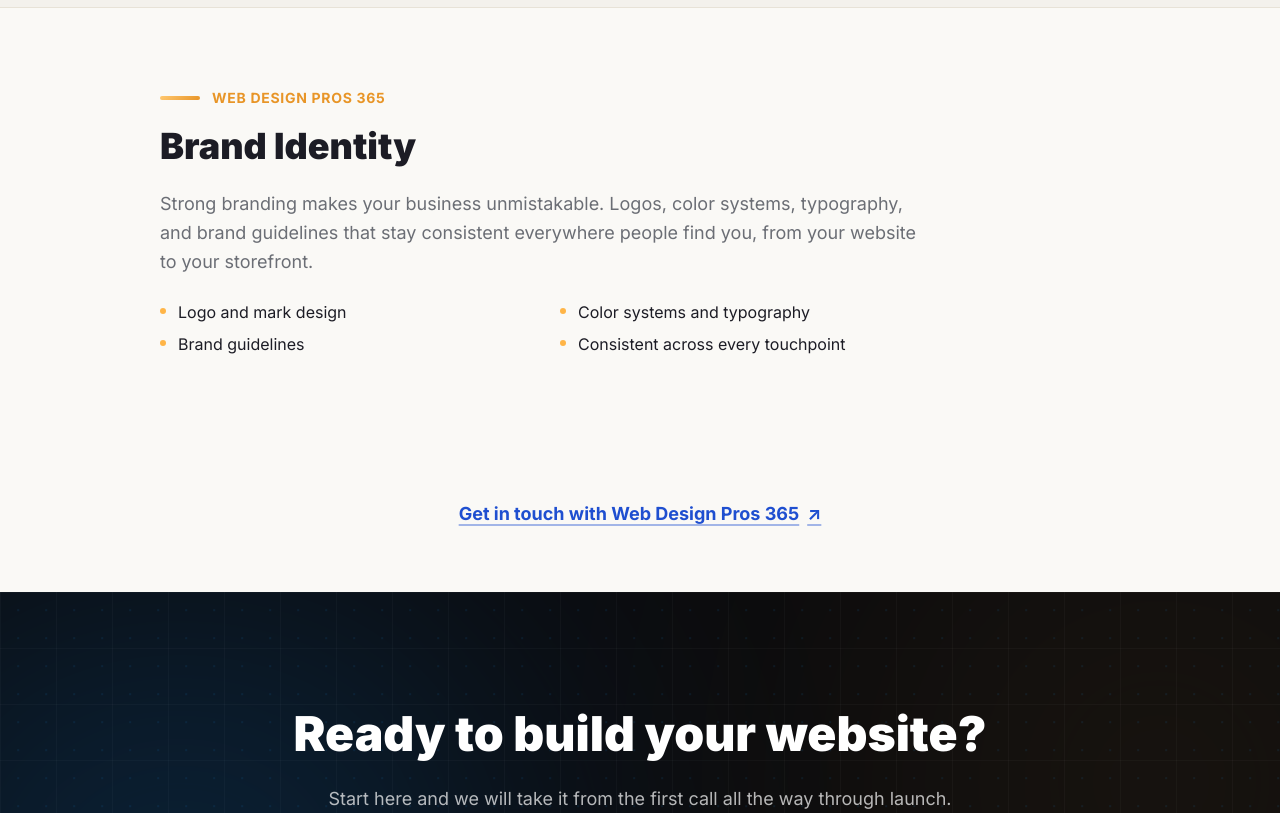
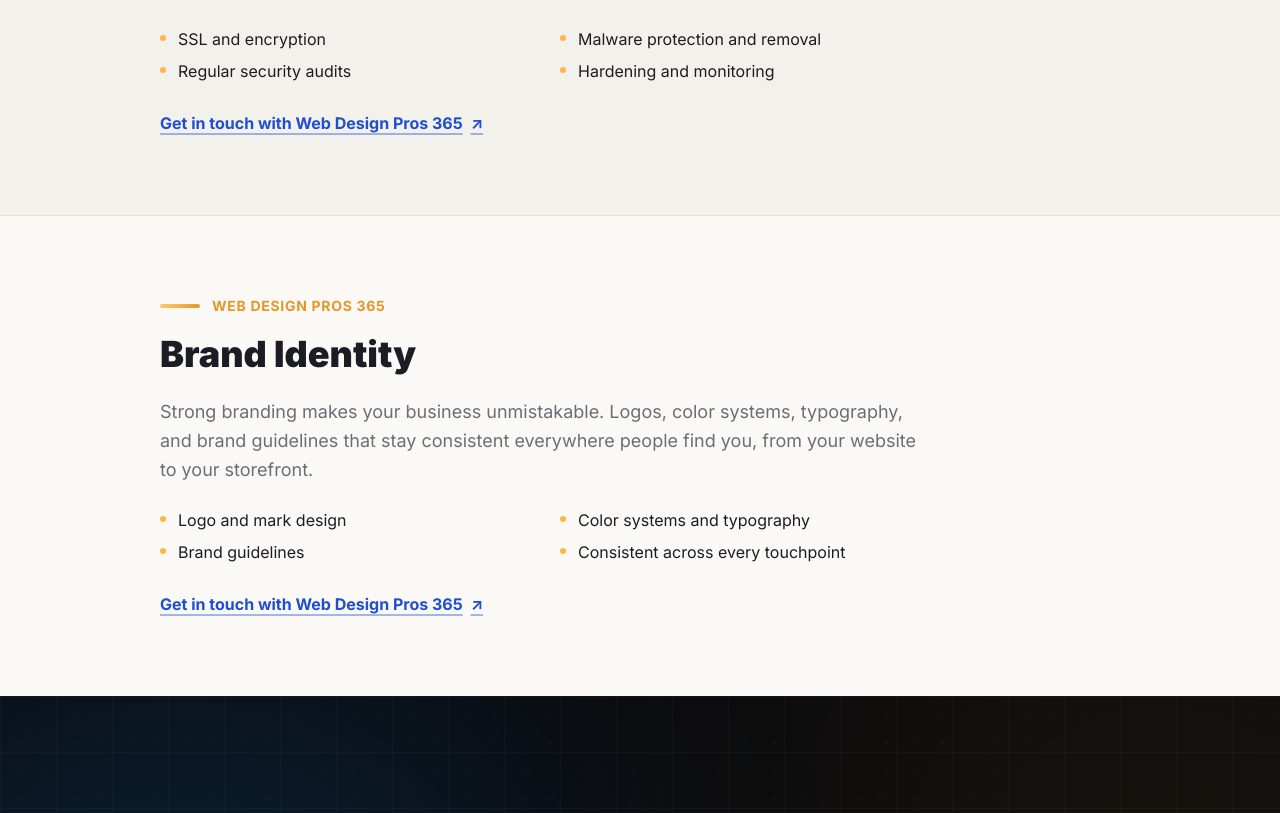
Before and after one commit to AppStudioPros/mobile-computer-specialists, a Next.js app: page /websites in a window 1280 px wide. Shown: the part 2829-3642 px from the top of the page. Built offline with nearby package versions, Linux system fonts and the light colour scheme.

Commit message:
Websites: move branded text link into every section (was single bottom link)

```diff
--- a/src/components/branded/WdpPitch.tsx
+++ b/src/components/branded/WdpPitch.tsx
@@ -99,32 +99,26 @@
                     ))}
                   </ul>
                 )}
+
+                {/* Per-section branded text link (brand blue, purple hover) */}
+                <a
+                  href={ctaHref}
+                  target="_blank"
+                  rel="noopener noreferrer"
+                  className="group mt-7 inline-flex items-center gap-2 text-base font-bold text-[#1F4FD0] underline underline-offset-4 decoration-2 decoration-[#1F4FD0]/40 hover:text-[#8B2F9E] hover:decoration-[#8B2F9E] transition-colors"
+                >
+                  {ctaLabel}
+                  <span className="group-hover:translate-x-1 transition-transform">
+                    &#8599;
+                  </span>
+                </a>
               </motion.div>
             </div>
           </section>
         );
       })}
 
-      {/* Branded text link out to the Web Design Pros 365 contact page */}
-      <section className="py-16 bg-[var(--color-mcs-page)]">
-        <div className="max-w-5xl mx-auto px-6 lg:px-8 text-center">
-          <motion.a
-            href={ctaHref}
-            target="_blank"
-            rel="noopener noreferrer"
-            initial={{ opacity: 0, y: 20 }}
-            whileInView={{ opacity: 1, y: 0 }}
-            viewport={{ once: true }}
-            transition={{ duration: 0.6 }}
-            className="group inline-flex items-center gap-2 text-lg font-bold text-[#1F4FD0] underline underline-offset-4 decoration-2 decoration-[#1F4FD0]/40 hover:text-[#8B2F9E] hover:decoration-[#8B2F9E] transition-colors"
-          >
-            {ctaLabel}
-            <span className="group-hover:translate-x-1 transition-transform">
-              &#8599;
-            </span>
-          </motion.a>
-        </div>
-      </section>
+
     </>
   );
 }
```
